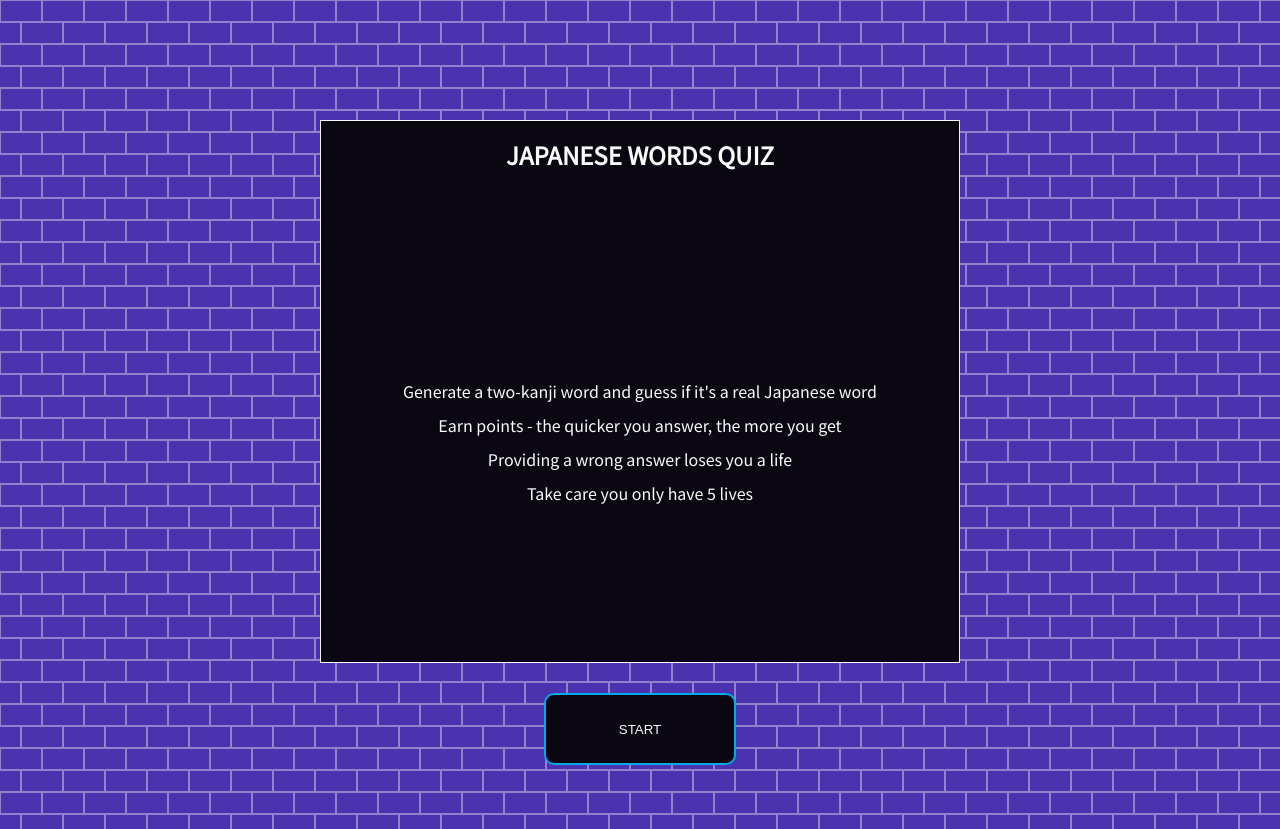
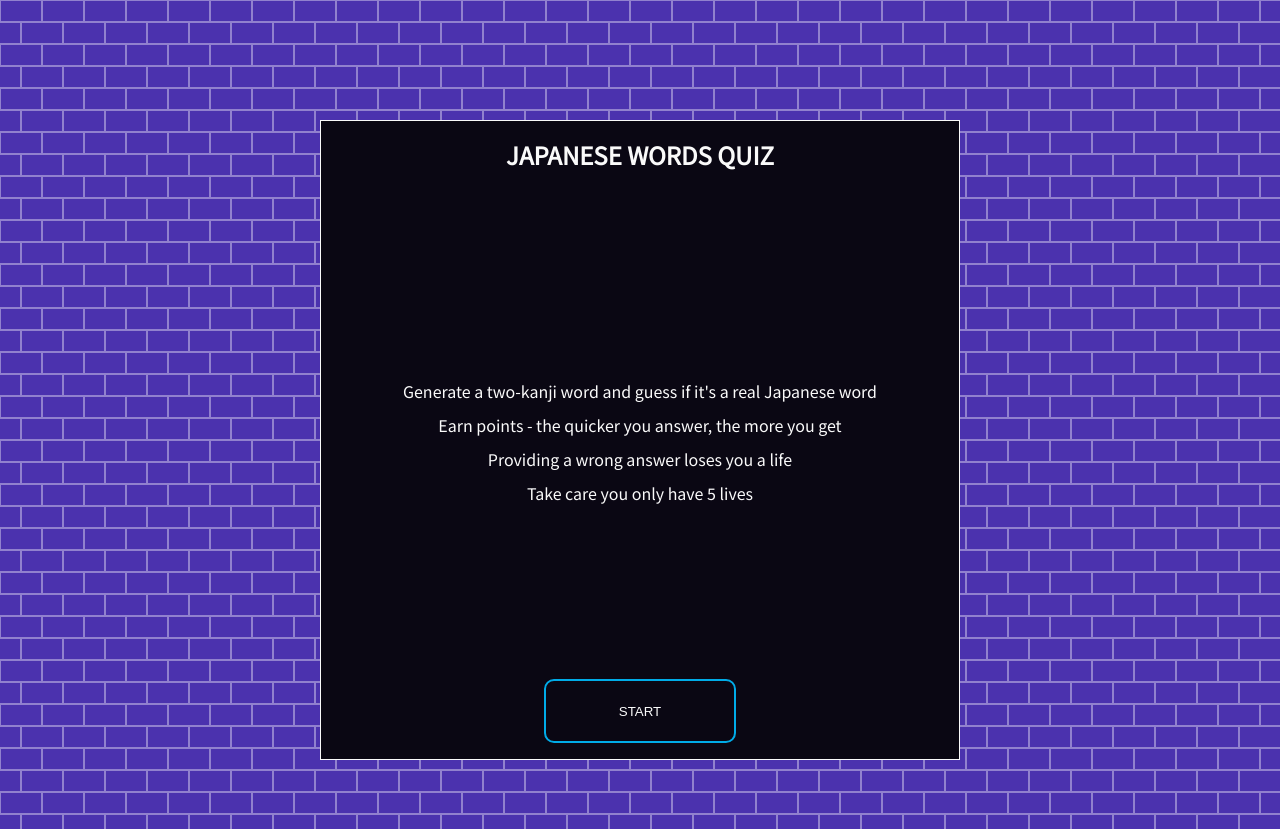
Before and after one commit to kowalczyk-krzysztof/JapaneseVocabQuiz, a React (Create React App) app in the folder frontend/: page / in a window 1280 px wide. Built offline with nearby package versions, Linux system fonts and the light colour scheme.

Commit message:
Styling changes

```diff
--- a/frontend/src/components/answers/AnswerButtonsContainer.tsx
+++ b/frontend/src/components/answers/AnswerButtonsContainer.tsx
@@ -1,12 +1,10 @@
-import React, { FC } from 'react';
+import React, { FC, Fragment } from 'react';
 // Redux
 import { useSelector } from 'react-redux';
 import { gameSelector, Game } from '../../features/game/gameSlice';
 import { wordsSelector, WordObject } from '../../features/words/wordsSlice';
 // Components
 import { AnswerButton } from './AnswerButton';
-// Styling
-import { StyledAnswerButtonsContainer } from './answers-styling';
 
 export const AnswerButtonsContainer: FC = (): JSX.Element | null => {
   const game: Game = useSelector(gameSelector);
@@ -17,10 +15,10 @@ export const AnswerButtonsContainer: FC = (): JSX.Element | null => {
     word.wordLoading === false
   )
     return (
-      <StyledAnswerButtonsContainer data-testid={'answerbuttons'}>
+      <Fragment data-testid={'answerbuttons'}>
         <AnswerButton isTrue={true} />
         <AnswerButton isTrue={false} />
-      </StyledAnswerButtonsContainer>
+      </Fragment>
     );
   else return null;
 };
--- a/frontend/src/components/answers/answers-styling.ts
+++ b/frontend/src/components/answers/answers-styling.ts
@@ -5,21 +5,12 @@ import {
   lightRed,
   green,
   white,
-  blackish,
   lightGreen,
 } from '../../createGlobalStyle';
 
-export const StyledAnswerButtonsContainer = styled.div`
-  grid-area: buttons;
-  display: flex;
-  justify-content: center;
-  flex-wrap: wrap;
-  margin-top: 20px;
-  gap: 5vh;
-`;
-
 const StyledAnswerButton = styled(ButtonTemplate)`
-  border: 2px solid ${blackish};
+  margin-top: 0;
+  border: 2px solid ${white};
   color: ${white};
 `;
 
--- a/frontend/src/components/game/GameBoard.tsx
+++ b/frontend/src/components/game/GameBoard.tsx
@@ -8,7 +8,11 @@ import { WordInfo } from '../words/WordInfo';
 import { Countdown } from '../countdown/Countdown';
 import { StartButton } from '../startandnew/StartButton';
 // Styling
-import { StyledUserStats, StyledWordAndButtons } from './game-styling';
+import {
+  StyledUserStats,
+  StyledWordAndButtons,
+  StyledButtons,
+} from './game-styling';
 
 export const GameBoard: FC = (): JSX.Element => {
   return (
@@ -20,9 +24,11 @@ export const GameBoard: FC = (): JSX.Element => {
       </StyledUserStats>
       <StyledWordAndButtons>
         <WordInfo />
-        <NewWordButton />
-        <AnswerButtonsContainer />
-        <StartButton />
+        <StyledButtons>
+          <NewWordButton />
+          <AnswerButtonsContainer />
+          <StartButton />
+        </StyledButtons>
       </StyledWordAndButtons>
     </Fragment>
   );
--- a/frontend/src/components/game/GameContainer.tsx
+++ b/frontend/src/components/game/GameContainer.tsx
@@ -7,26 +7,26 @@ import { GameBoard } from './GameBoard';
 import { StartGameScreen } from './StartGameScreen';
 import { GameOverScreen } from './GameOverScreen';
 // Styling
-import { StyledGameContainer } from './game-styling';
+import { StyledScreen } from './game-styling';
 
 export const GameContainer: FC = (): JSX.Element => {
   const game: Game = useSelector(gameSelector);
   if (game.isGameStarted === true && game.isGameOver === false)
     return (
-      <StyledGameContainer data-testid={'gamecontainer'}>
+      <StyledScreen data-testid={'gamecontainer'}>
         <GameBoard />
-      </StyledGameContainer>
+      </StyledScreen>
     );
   else if (game.isGameStarted === true && game.isGameOver === true)
     return (
-      <StyledGameContainer data-testid={'gamecontainer'}>
+      <StyledScreen data-testid={'gamecontainer'}>
         <GameOverScreen />
-      </StyledGameContainer>
+      </StyledScreen>
     );
   else
     return (
-      <StyledGameContainer data-testid={'gamecontainer'}>
+      <StyledScreen data-testid={'gamecontainer'}>
         <StartGameScreen />
-      </StyledGameContainer>
+      </StyledScreen>
     );
 };
--- a/frontend/src/components/game/GameOverScreen.tsx
+++ b/frontend/src/components/game/GameOverScreen.tsx
@@ -12,6 +12,7 @@ import {
   StyledGameOverStats,
   StyledGameOver,
   StyledWordAndButtons,
+  StyledButtons,
 } from './game-styling';
 import { StyledReading, StyledWordContainer } from '../words/words-styling';
 import { StartButton } from '../startandnew/StartButton';
@@ -36,7 +37,9 @@ export const GameOverScreen: FC = (): JSX.Element => {
             <Definitions />
           </StyledGameOverStats>
         </StyledWordContainer>
-        <StartButton />
+        <StyledButtons>
+          <StartButton />
+        </StyledButtons>
       </StyledWordAndButtons>
     </Fragment>
   );
--- a/frontend/src/components/game/StartGameScreen.tsx
+++ b/frontend/src/components/game/StartGameScreen.tsx
@@ -10,6 +10,7 @@ import {
   StyledStartScreen,
   StyledGameTitle,
   StyledInstructionsContainer,
+  StyledButtons,
 } from './game-styling';
 
 export const StartGameScreen: FC = (): JSX.Element => {
@@ -29,7 +30,9 @@ export const StartGameScreen: FC = (): JSX.Element => {
             <span>Take care you only have {startingLives} lives</span>
           </StyledInstructionsContainer>
         </StyledStartScreen>
-        <StartButton />
+        <StyledButtons>
+          <StartButton />
+        </StyledButtons>
       </StyledWordAndButtons>
     </Fragment>
   );
--- a/frontend/src/components/game/game-styling.ts
+++ b/frontend/src/components/game/game-styling.ts
@@ -8,7 +8,7 @@ import {
   StyledWordContainerTemplate,
 } from '../../createGlobalStyle';
 
-export const StyledGameContainer = styled.div`
+export const StyledScreen = styled.div`
   display: grid;
   grid-template-columns: 1fr 1fr 1fr;
   grid-template-rows: 0.5fr 2fr 0.75fr;
@@ -34,9 +34,35 @@ export const StyledWordAndButtons = styled.div`
     'buttons buttons buttons';
 `;
 
+export const StyledButtons = styled.div`
+  grid-area: buttons;
+  display: flex;
+  justify-content: center;
+  background: ${blackish};
+  flex-wrap: wrap;
+  margin-right: ${smallMargin};
+  margin-left: ${smallMargin};
+  gap: 5vh;
+  max-height: 4rem;
+  padding: 1rem;
+  border: 1px solid ${white};
+  border-top: none;
+
+  @media only screen and (min-width: 480px) {
+    margin-right: ${mediumMargin};
+    margin-left: ${mediumMargin};
+  }
+
+  @media only screen and (min-width: 992px) {
+    margin-right: ${bigMargin};
+    margin-left: ${bigMargin};
+  }
+`;
+
 export const StyledStartScreen = styled(StyledWordContainerTemplate)`
   flex-wrap: wrap;
   border-top: 0;
+  border-bottom: 0;
   justify-content: center;
 `;
 
--- a/frontend/src/components/startandnew/NewWordButton.tsx
+++ b/frontend/src/components/startandnew/NewWordButton.tsx
@@ -14,10 +14,7 @@ import {
   gameSelector,
 } from '../../features/game/gameSlice';
 // Styling
-import {
-  StyledGameStateButton,
-  StyledStartAndNewButtonContainer,
-} from './startandnew-styling';
+import { StyledGameStateButton } from './startandnew-styling';
 
 export const NewWordButton: FC = (): JSX.Element | null => {
   const dispatch = useDispatch();
@@ -37,14 +34,12 @@ export const NewWordButton: FC = (): JSX.Element | null => {
     word.wordLoading === false
   )
     return (
-      <StyledStartAndNewButtonContainer>
       <StyledGameStateButton
         onClick={clickHandler}
         data-testid={'newwordbutton'}
       >
         NEW WORD
       </StyledGameStateButton>
-      </StyledStartAndNewButtonContainer>
     );
   else return null;
 };
--- a/frontend/src/components/startandnew/StartButton.tsx
+++ b/frontend/src/components/startandnew/StartButton.tsx
@@ -16,10 +16,7 @@ import {
   SET_WORD_LOADING,
 } from '../../features/words/wordsSlice';
 // Styling
-import {
-  StyledGameStateButton,
-  StyledStartAndNewButtonContainer,
-} from './startandnew-styling';
+import { StyledGameStateButton } from './startandnew-styling';
 
 export const StartButton: FC = (): JSX.Element | null => {
   const dispatch = useDispatch();
@@ -36,14 +33,9 @@ export const StartButton: FC = (): JSX.Element | null => {
   };
   if (game.isGameOver === true || game.isGameStarted === false)
     return (
-      <StyledStartAndNewButtonContainer>
-        <StyledGameStateButton
-          onClick={clickHandler}
-          data-testid={'startbutton'}
-        >
-          START
-        </StyledGameStateButton>
-      </StyledStartAndNewButtonContainer>
+      <StyledGameStateButton onClick={clickHandler} data-testid={'startbutton'}>
+        START
+      </StyledGameStateButton>
     );
   else return null;
 };
--- a/frontend/src/components/startandnew/startandnew-styling.ts
+++ b/frontend/src/components/startandnew/startandnew-styling.ts
@@ -4,17 +4,11 @@ import { ButtonTemplate, blackish, white } from '../../createGlobalStyle';
 export const StyledGameStateButton = styled(ButtonTemplate)`
   color: ${white};
   width: 12rem;
-  height: 4.5rem;
+  height: 4rem;
   border: 2px solid #00abe7;
+  margin-top: 0;
   background: ${blackish};
   :hover {
     background: #120c24;
   }
 `;
-
-export const StyledStartAndNewButtonContainer = styled.div`
-  grid-area: buttons;
-  display: flex;
-  justify-content: center;
-  margin-top: 20px;
-`;
--- a/frontend/src/components/words/words-styling.ts
+++ b/frontend/src/components/words/words-styling.ts
@@ -10,7 +10,8 @@ export const StyledReading = styled.span`
 `;
 
 export const StyledWordContainer = styled(StyledWordContainerTemplate)`
-  border-top: 0px;
+  border-top: 0;
+  border-bottom: 0;
 `;
 
 export const StyledWord = styled.h1`
```
Lines whose indentation alone changed are shown as unchanged.
